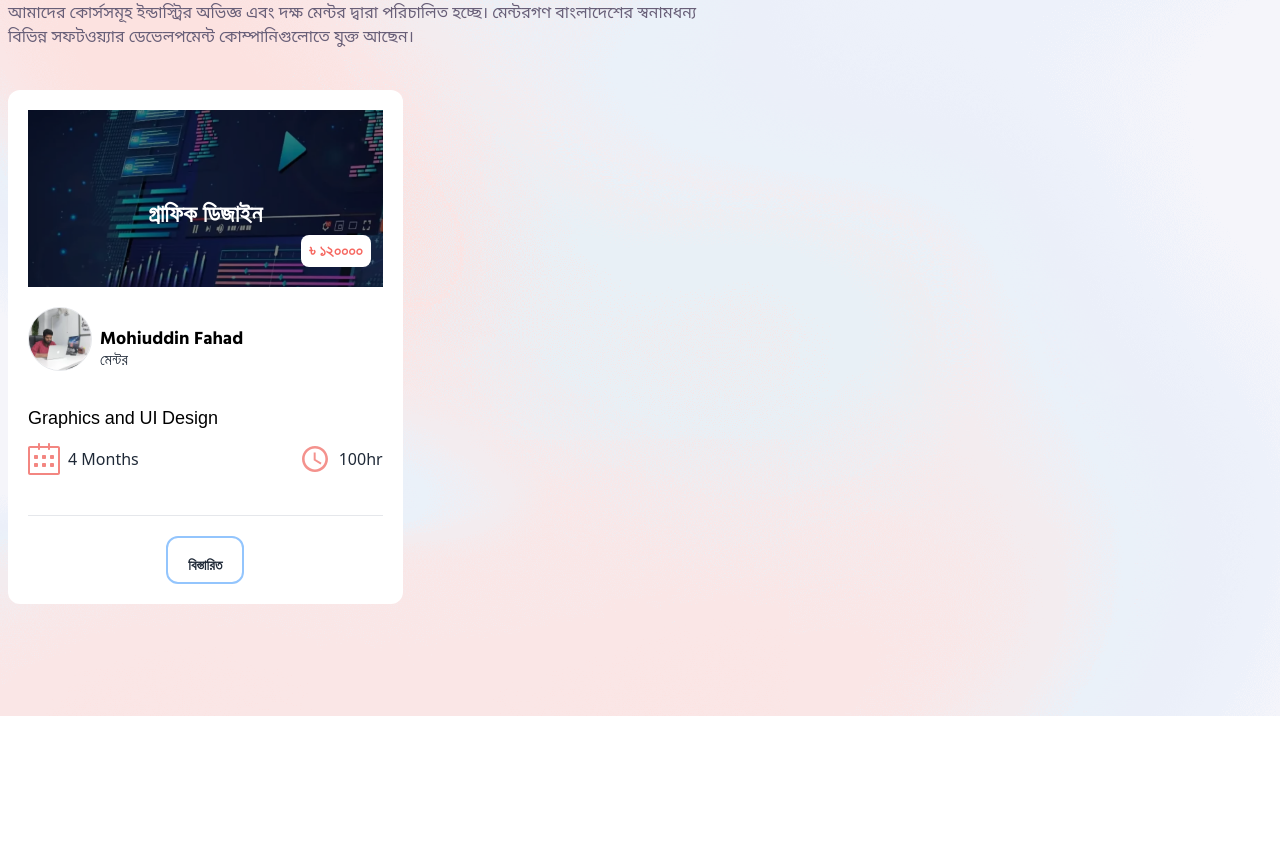
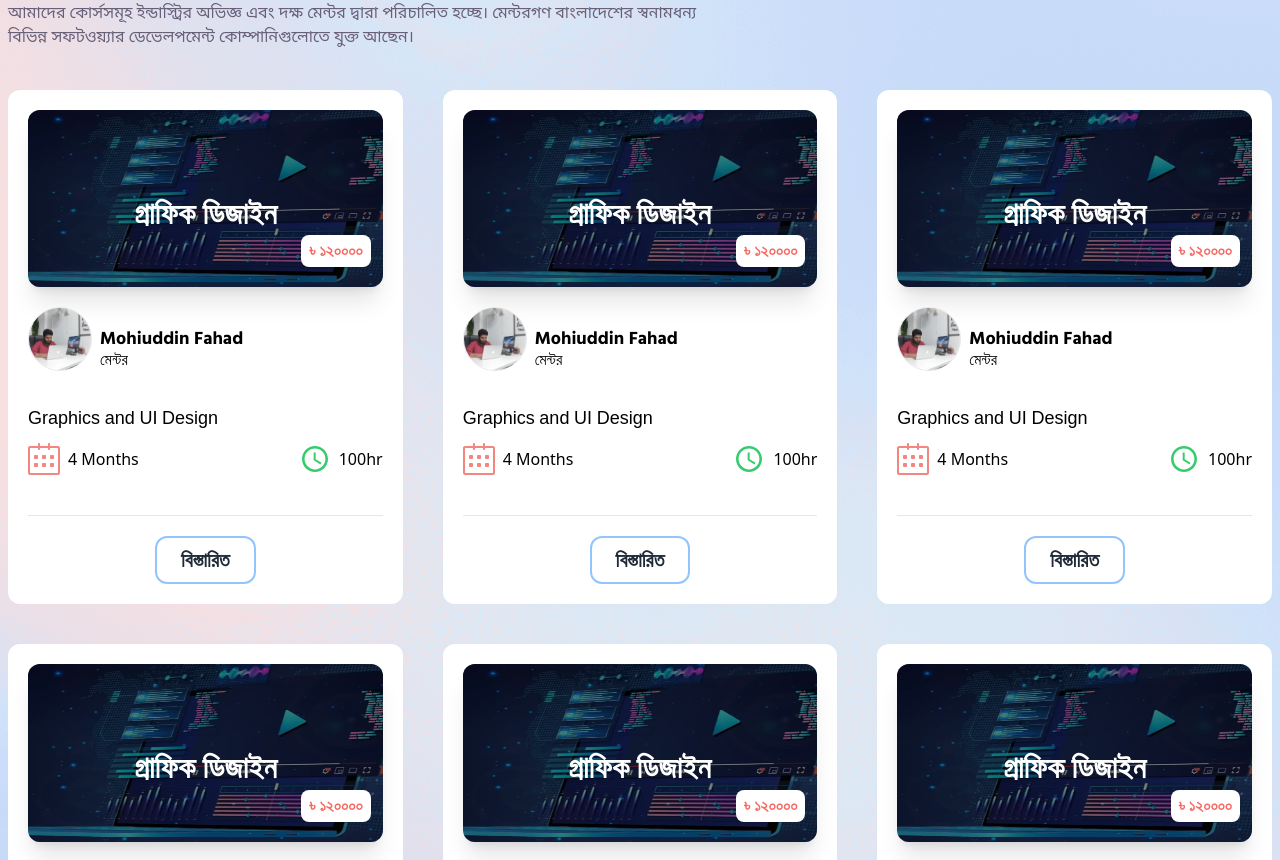
Before and after one commit to Shahriar-Shakil/pondit-clone, a Next.js app: page / in a window 1280 px wide. Shown: the part 1320-2180 px from the top of the page. Before the commit the page ends 2036 px from the top, so only its background shows below. Built offline with nearby package versions, Linux system fonts and the light colour scheme.

Commit message:
course card component added

```diff
--- /dev/null
+++ b/src/components/CourseCard.tsx
@@ -0,0 +1,76 @@
+import Image from "next/image";
+import Link from "next/link";
+import { IoMdTime } from "react-icons/io";
+import { SlCalender } from "react-icons/sl";
+
+type Props = {};
+
+export default function CourseCard({}: Props) {
+  return (
+    <div className="p-5 relative rounded-xl bg-white space-y-5 hover:bg-primary-blue group transition-all duration-300 ">
+      <div className="group/cardHead relative  overflow-hidden shadow-xl aspect-[2/1] rounded-xl">
+        <Image
+          className="absolute w-full h-full group-hover/cardHead:scale-150 transition-all duration-200"
+          src="/images/course1.webp"
+          alt="hero"
+          fill={true}
+        />
+        <div className="absolute z-20 top-1/2 right-1/2 translate-x-1/2 text-white ">
+          <p className="text-2xl font-bold  font-hind hadow-md scale-125 group-hover/cardHead:scale-100 transition-all duration-300">
+            গ্রাফিক ডিজাইন
+          </p>
+        </div>
+        <div className=" absolute z-20 bottom-5 right-3 bg-white px-2 py-1 rounded-lg">
+          <h2 className="font-hind text-md text-orange font-bold">৳ ১২০০০০</h2>
+        </div>
+        <div className="absolute bottom-0 left-0 right-0 top-0 h-full w-full overflow-hidden bg-black bg-fixed opacity-50"></div>
+      </div>
+      <div className="space-y-10 text-black group-hover:text-white">
+        <div className="flex gap-2 ">
+          <div className=" relative w-16 h-16 rounded-full border  ">
+            <Image
+              className="object-center object-cover rounded-full 	"
+              src="/images/instractor.webp"
+              alt="instractor"
+              fill={true}
+            />
+          </div>
+          <div className="mt-1 content-end ">
+            <p className=" font-hind font-bold text-lg leading-4">
+              Mohiuddin Fahad
+            </p>
+            <span>মেন্টর</span>
+          </div>
+        </div>
+        <div>
+          <p className=" font-nato font-medium text-lg leading-4">
+            Graphics and UI Design
+          </p>
+          <div className="flex justify-between items-center pt-4">
+            <p className="flex items-center gap-2">
+              <span className="">
+                <SlCalender className="w-8 h-8 text-orange-light" />
+              </span>{" "}
+              4 Months
+            </p>
+            <p className="flex items-center gap-2">
+              <span className="">
+                <IoMdTime className="w-8 h-8 text-green-500" />
+              </span>{" "}
+              100hr
+            </p>
+          </div>
+        </div>
+        <hr />
+      </div>
+      <div className="text-center ">
+        <Link
+          href="/"
+          className=" btn btn-ghost px-6   border-2 bg-white hover:bg-white  text-xl border-blue-300 rounded-xl"
+        >
+          বিস্তারিত
+        </Link>
+      </div>
+    </div>
+  );
+}
--- a/src/components/OurCourses.tsx
+++ b/src/components/OurCourses.tsx
@@ -1,8 +1,4 @@
-import Image from "next/image";
-import Link from "next/link";
-import React from "react";
-import { IoMdTime } from "react-icons/io";
-import { SlCalender } from "react-icons/sl";
+import CourseCard from "./CourseCard";
 
 const data = [
   {
@@ -28,7 +24,7 @@ type Props = {};
 
 export default function OurCourses({}: Props) {
   return (
-    <div className="home-slide  new-course mt-12 pt-10 pb-10 md:pt-[80px] md:pb-[56px]">
+    <div className="home-slide  new-course mt-12 pt-10 pb-10 md:pt-[80px] md:pb-[56px] bg-blue-200">
       <div className="container max-w-2xl mx-auto px-2  pb-14">
         <div className="text-center md:text-left">
           <p className="text-orange font-nato font-bold text-sm md:text-lg block tracking-[0.9px] pb-[18px]">
@@ -47,73 +43,12 @@ export default function OurCourses({}: Props) {
         </div>
         <div className="mt-10">
           <div className="grid grid-cols-1 md:grid-cols-2 lg:grid-cols-3 gap-10">
-            <div className="p-5 relative rounded-xl bg-white space-y-5">
-              <div className=" relative w-full max-w-md  aspect-[2/1]">
-                <Image
-                  className="object-center object-cover 	"
-                  src="/images/course1.webp"
-                  alt="hero"
-                  fill={true}
-                />
-                <div className="absolute z-20 top-1/2 right-1/2 translate-x-1/2 text-white ">
-                  <p className="text-2xl font-bold  font-hind hadow-md">
-                    গ্রাফিক ডিজাইন
-                  </p>
-                </div>
-                <div className=" absolute z-20 bottom-5 right-3 bg-white px-2 py-1 rounded-lg">
-                  <h2 className="font-hind text-md text-orange font-bold">
-                    ৳ ১২০০০০
-                  </h2>
-                </div>
-                <div className="absolute bottom-0 left-0 right-0 top-0 h-full w-full overflow-hidden bg-black bg-fixed opacity-50"></div>
-              </div>
-              <div className="space-y-10 ">
-                <div className="flex gap-2">
-                  <div className=" relative w-16 h-16 rounded-full border  ">
-                    <Image
-                      className="object-center object-cover rounded-full	"
-                      src="/images/instractor.webp"
-                      alt="instractor"
-                      fill={true}
-                    />
-                  </div>
-                  <div className="mt-1 content-end">
-                    <p className="text-black font-hind font-bold text-lg leading-4">
-                      Mohiuddin Fahad
-                    </p>
-                    <span>মেন্টর</span>
-                  </div>
-                </div>
-                <div>
-                  <p className="text-black font-nato font-medium text-lg leading-4">
-                    Graphics and UI Design
-                  </p>
-                  <div className="flex justify-between items-center pt-4">
-                    <p className="flex items-center gap-2">
-                      <span className="">
-                        <SlCalender className="w-8 h-8 text-orange-light" />
-                      </span>{" "}
-                      4 Months
-                    </p>
-                    <p className="flex items-center gap-2">
-                      <span className="">
-                        <IoMdTime className="w-8 h-8 text-orange-light" />
-                      </span>{" "}
-                      100hr
-                    </p>
-                  </div>
-                </div>
-                <hr />
-              </div>
-              <div className="text-center ">
-                <Link
-                  href="/"
-                  className=" btn btn-ghost  border-2 p-5 border-blue-300 rounded-xl hover:bg-blue-300"
-                >
-                  বিস্তারিত
-                </Link>
-              </div>
-            </div>
+            <CourseCard />
+            <CourseCard />
+            <CourseCard />
+            <CourseCard />
+            <CourseCard />
+            <CourseCard />
           </div>
         </div>
       </div>
--- a/tailwind.config.ts
+++ b/tailwind.config.ts
@@ -24,6 +24,7 @@ const config: Config = {
         "orange-light": "#f38681",
         dark: "#26292c",
         "dark-light": "#685f78",
+        "primary-blue": "#4587d3",
       },
     },
   },
```
